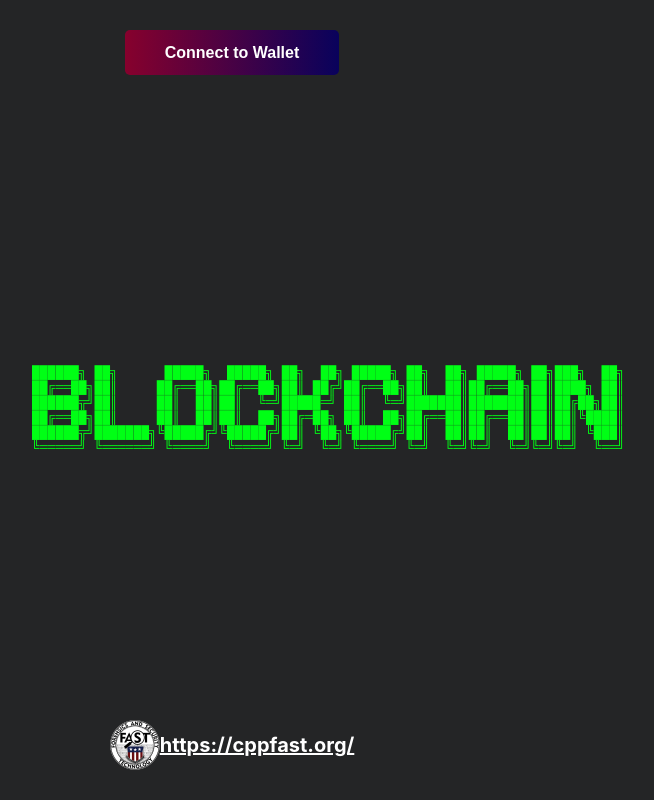
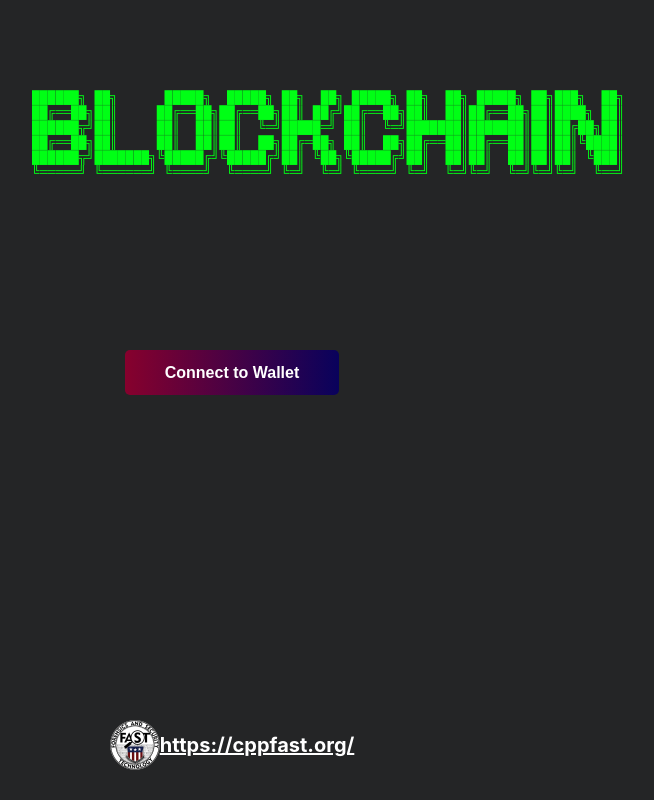
Before and after one commit to CPPBlockchain/CPP-NFTv3, a React (Create React App) app in the folder Frontend/: page / in a window 1280 px wide. Shown: the whole page, without its empty margins (408-1062 px from the left). Built offline with nearby package versions, Linux system fonts and the light colour scheme.

Commit message:
Frontend positioning edits

```diff
--- a/Frontend/src/styles/App.css
+++ b/Frontend/src/styles/App.css
@@ -36,6 +36,7 @@
 }
 
 .cta-button {
+  margin-top: 320px;
   height: 45px;
   border: 0;
   width: auto;
--- a/Frontend/src/styles/index.css
+++ b/Frontend/src/styles/index.css
@@ -24,7 +24,7 @@ code {
   position: absolute;
   left: 50%;
   top: 50%;
-  margin-top: -200px;
+  margin-top: -475px;
   margin-left: -200px;
   font-family: monospace;
   color: #00ff15;
```
